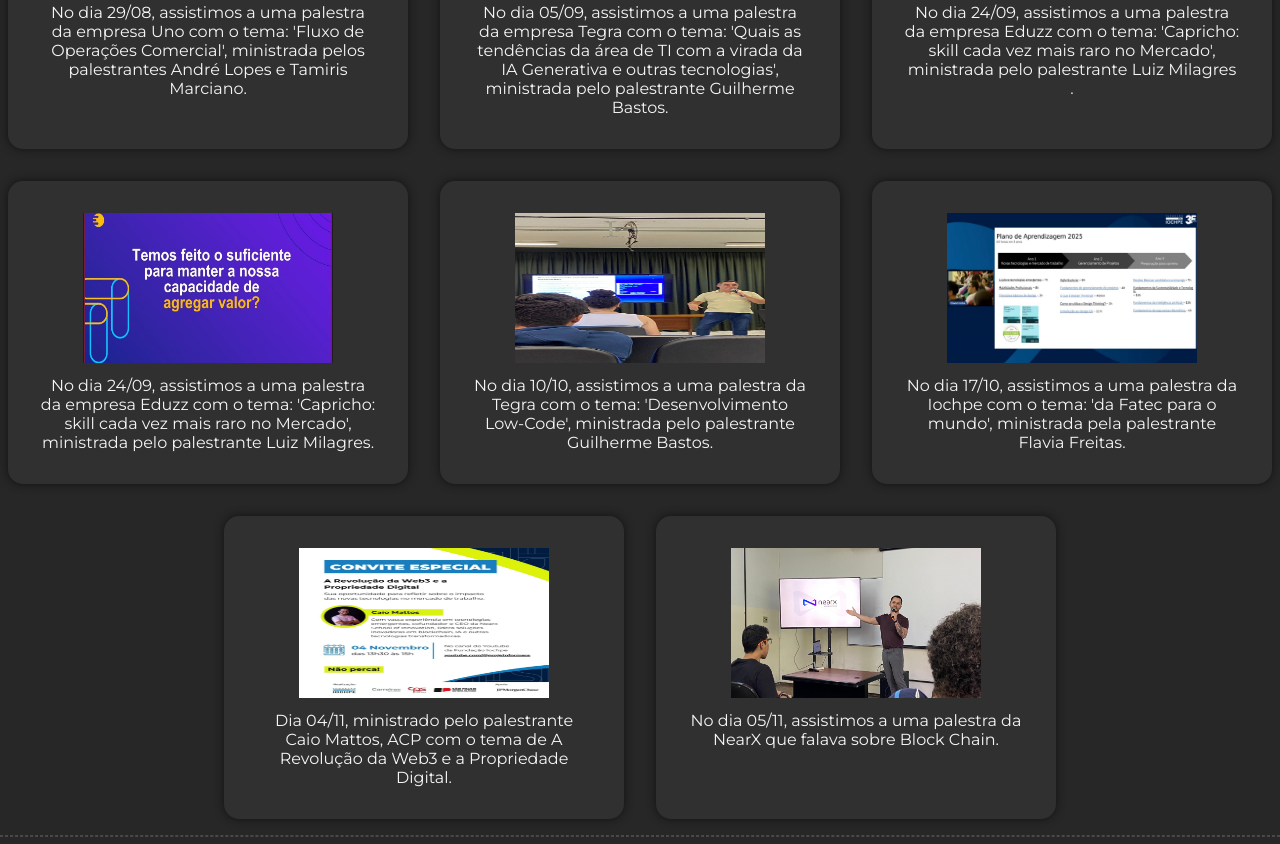
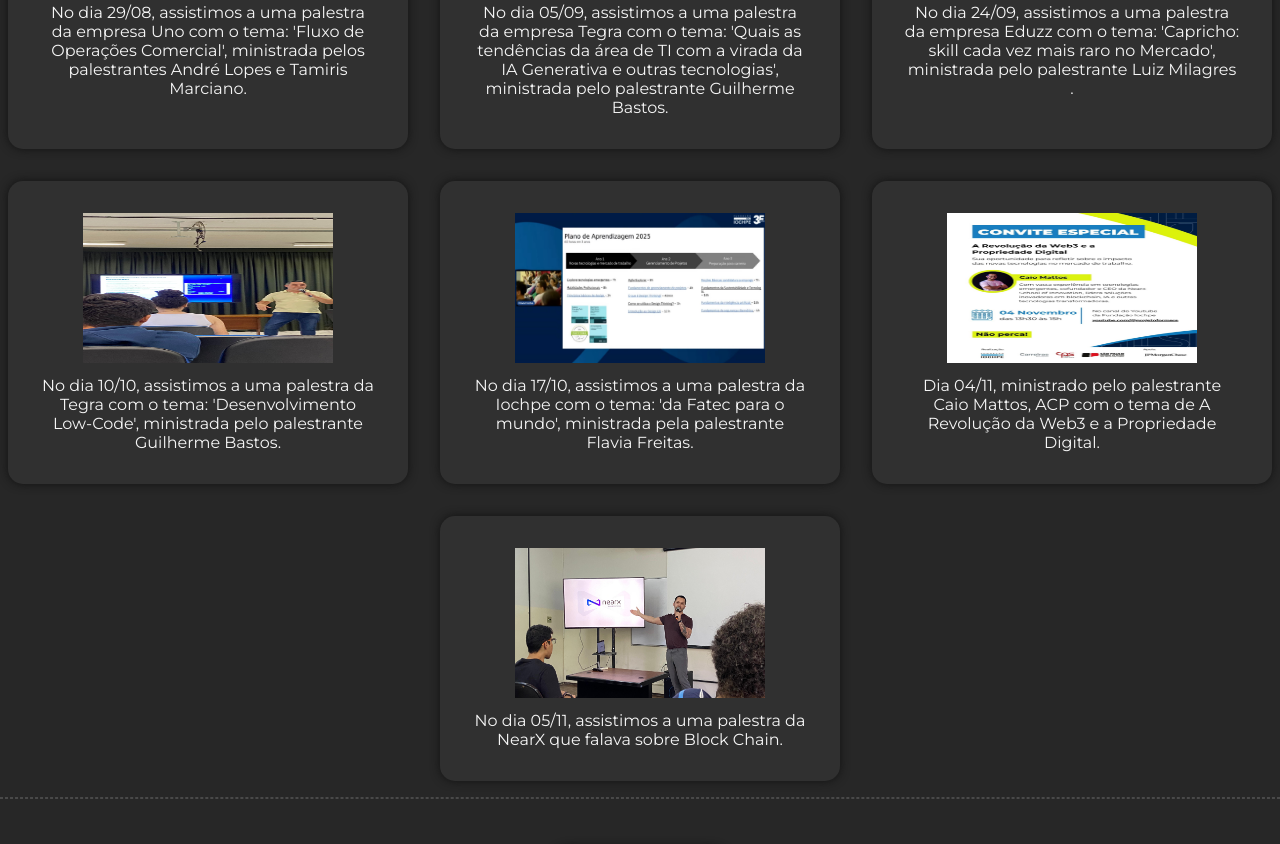
Before and after one commit to rifernun/PortfolioEtec, a plain HTML site: page index.html in a window 1280 px wide. Shown: the part 1934-2778 px from the top of the page. Drawn offline with Linux system fonts and the light colour scheme.

Commit message:
fix: Update index.html

```diff
--- a/index.html
+++ b/index.html
@@ -190,17 +190,6 @@
 
         <div class="card">
           <div class="cardImage">
-            <img src="./src/images/2ano/eduzz.jpeg" />
-          </div>
-          <div class="cardText">
-            No dia 24/09, assistimos a uma palestra da empresa Eduzz com o tema:
-            'Capricho: skill cada vez mais raro no Mercado', ministrada pelo
-            palestrante Luiz Milagres.
-          </div>
-        </div>
-
-        <div class="card">
-          <div class="cardImage">
             <img src="./src/images/2ano/dia1010acp.jpeg" />
           </div>
           <div class="cardText">
@@ -286,7 +275,7 @@
         <div class="card">
           <div class="cardImage">
             <img
-              src="./src/images/3ano/08ab8234-d9bc-4087-b64c-6b0b754a11fc.jpeg"
+              src="./src/images/3ano/6e53d603-fa89-46fa-8b7b-908a3bf6df2c.jpeg"
             />
           </div>
           <div class="cardText">
```
